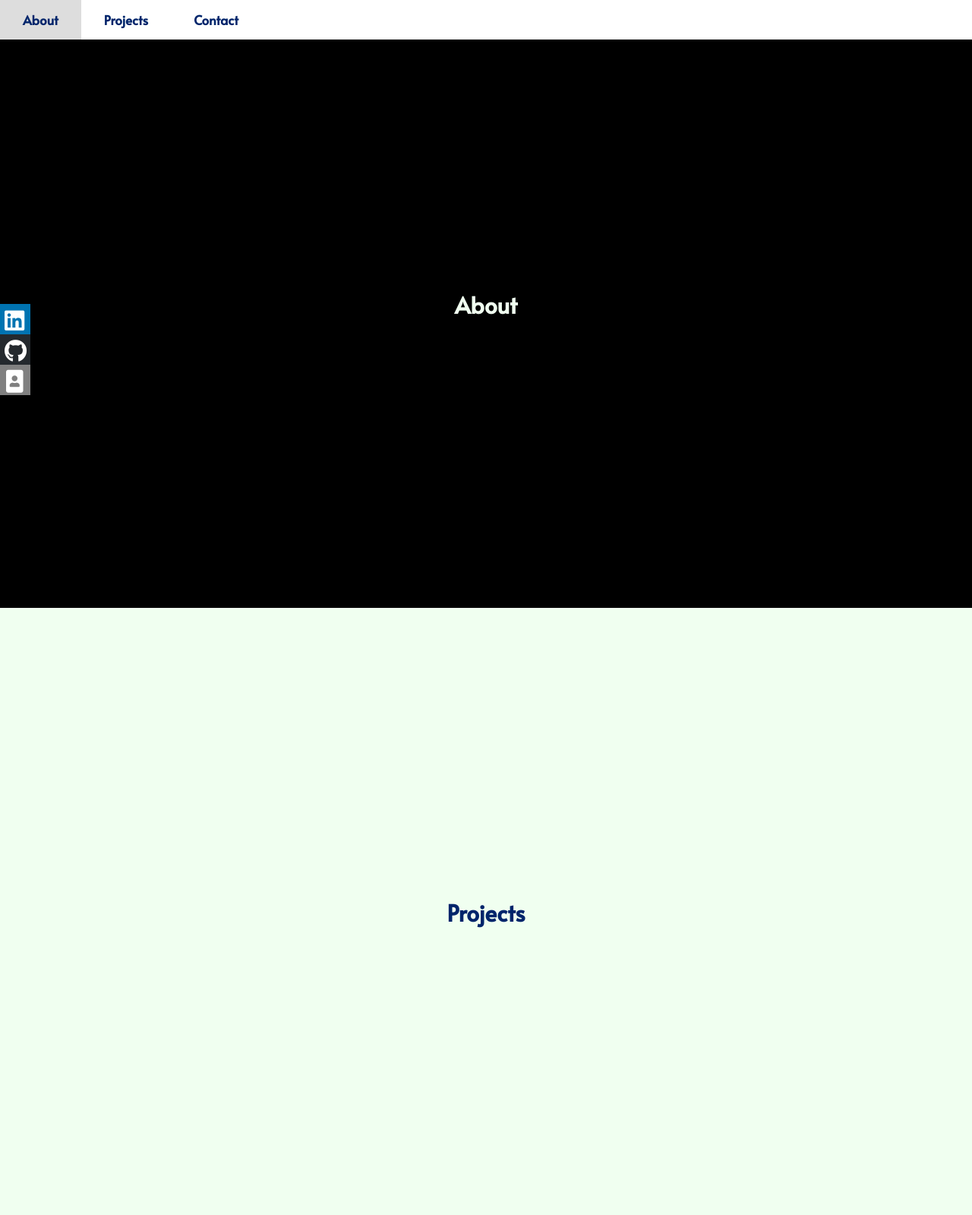
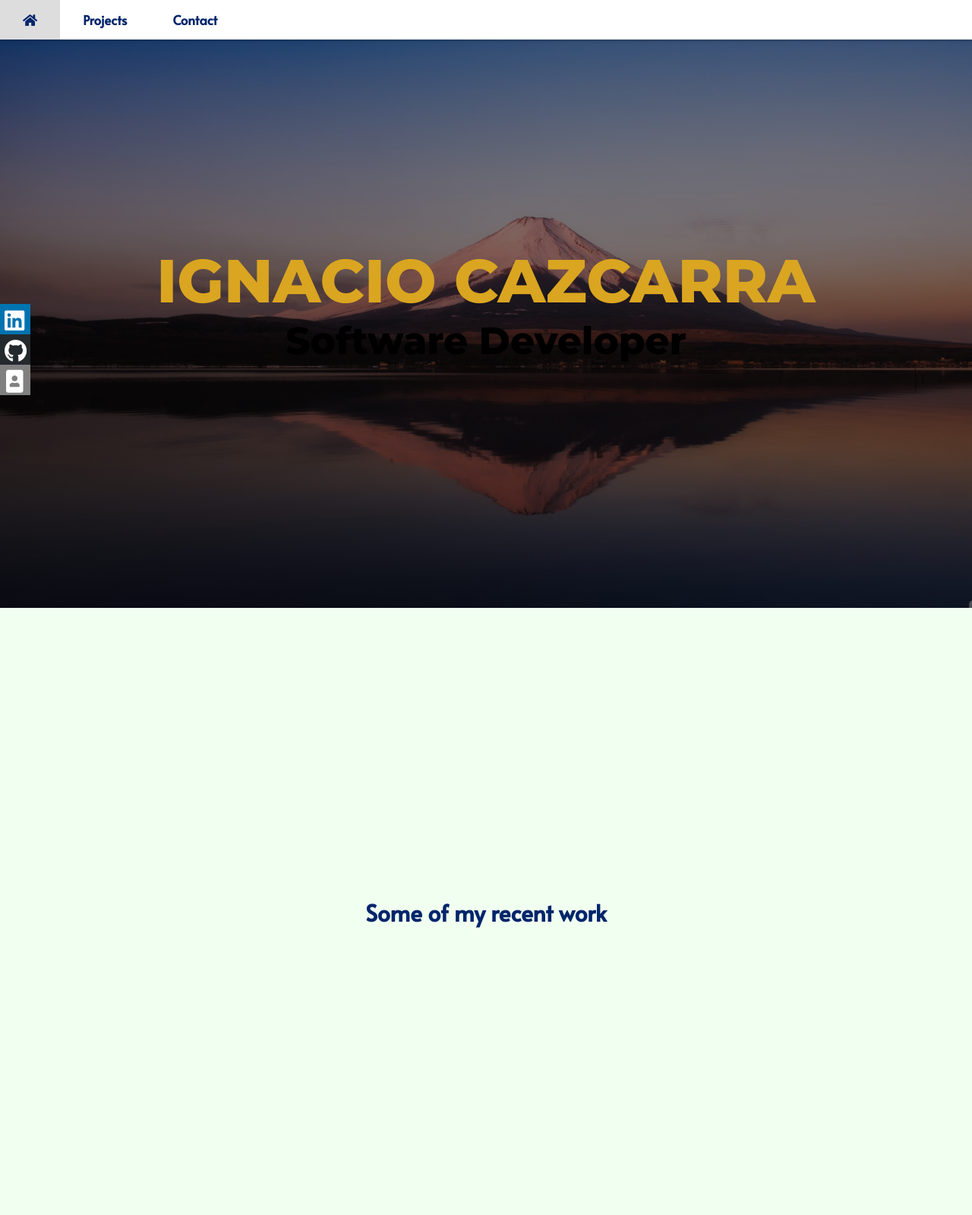
Before and after one commit to IgnacioCazcarra/Portfolio, a Django app: page /home/ in a window 1280 px wide. Shown: the top 1599 px of the page at 76% size. Run offline with Django 3.2, Linux system fonts and the light colour scheme; some libraries are stand-ins or nearby versions.

Commit message:
About part almost finished

```diff
--- a/home/static/home/css/styles.css
+++ b/home/static/home/css/styles.css
@@ -62,10 +62,6 @@ img {
 	width: 100%;
 }
 
-#about{
-	background-color: black;
-	color: honeydew;
-}
 #projects{
 	background-color: honeydew;
 	color: #00256B;
@@ -105,3 +101,14 @@ img {
 	font-size: 17px;
 	color: white;
 }
+
+.responsive{
+  background-repeat: no-repeat;
+  background-position: center;
+  background-size: cover;
+  -webkit-background-size: cover;
+  -moz-background-size:  cover;
+  -o-background-size: cover;
+  width: 100%;
+  height: 100%;
+}
--- a/home/templates/home/home.html
+++ b/home/templates/home/home.html
@@ -9,12 +9,14 @@
     <meta name='viewport' content='width=device-width, initial-scale=1'>
     <link rel="stylesheet" type='text/css' href="{% static 'home/css/styles.css' %}">
     <link rel="stylesheet" href="https://cdnjs.cloudflare.com/ajax/libs/font-awesome/5.14.0/css/all.min.css"/>
-    <link href="https://fonts.googleapis.com/css2?family=Alata&display=swap" rel="stylesheet">
+    <link href="https://fonts.googleapis.com/css2?family=Alata&family=Montserrat:wght@800&display=swap" rel="stylesheet">
+
+
     <script src='main.js'></script>
 </head>
 <body>
     <nav id="navbar" class="sticky">
-        <a href="#about">About</a>
+        <a href="#about"><i class="fas fa-home"></i></a>
         <a href="#projects">Projects</a>
         <a href="#contact">Contact</a>
     </nav>
@@ -41,17 +43,20 @@
             <span class="img_bar">Resume</span>
         </a>
     </nav>
-    <section id="about">
+    <section id="about" class="responsive" style="background: linear-gradient( rgba(0, 0, 0, 0.5), rgba(0, 0, 0, 0.5) ), url('{% static 'home/img/mf.jpg' %}');
+    background-size: cover;">
         <div class="header container">
-            <div>
-                <h1>About</h1>
+            <div style="pointer-events: none;">
+                <span style="font-size: 80px; font-family: 'Montserrat', sans-serif;color: goldenrod;
+                ">IGNACIO CAZCARRA</span>
+                <h1 style="font-size: 50px; font-family: 'Montserrat', sans-serif; text-align: center;">Software Developer</h1>
             </div>
         </div>
     </section>
     <section id="projects">
         <div class="header container">
             <div>
-                <h1>Projects</h1>
+                <h1>Some of my recent work</h1>
             </div>
         </div>
     </section>
```
Also changed, not shown: home/static/home/img/mf.jpg (added).
